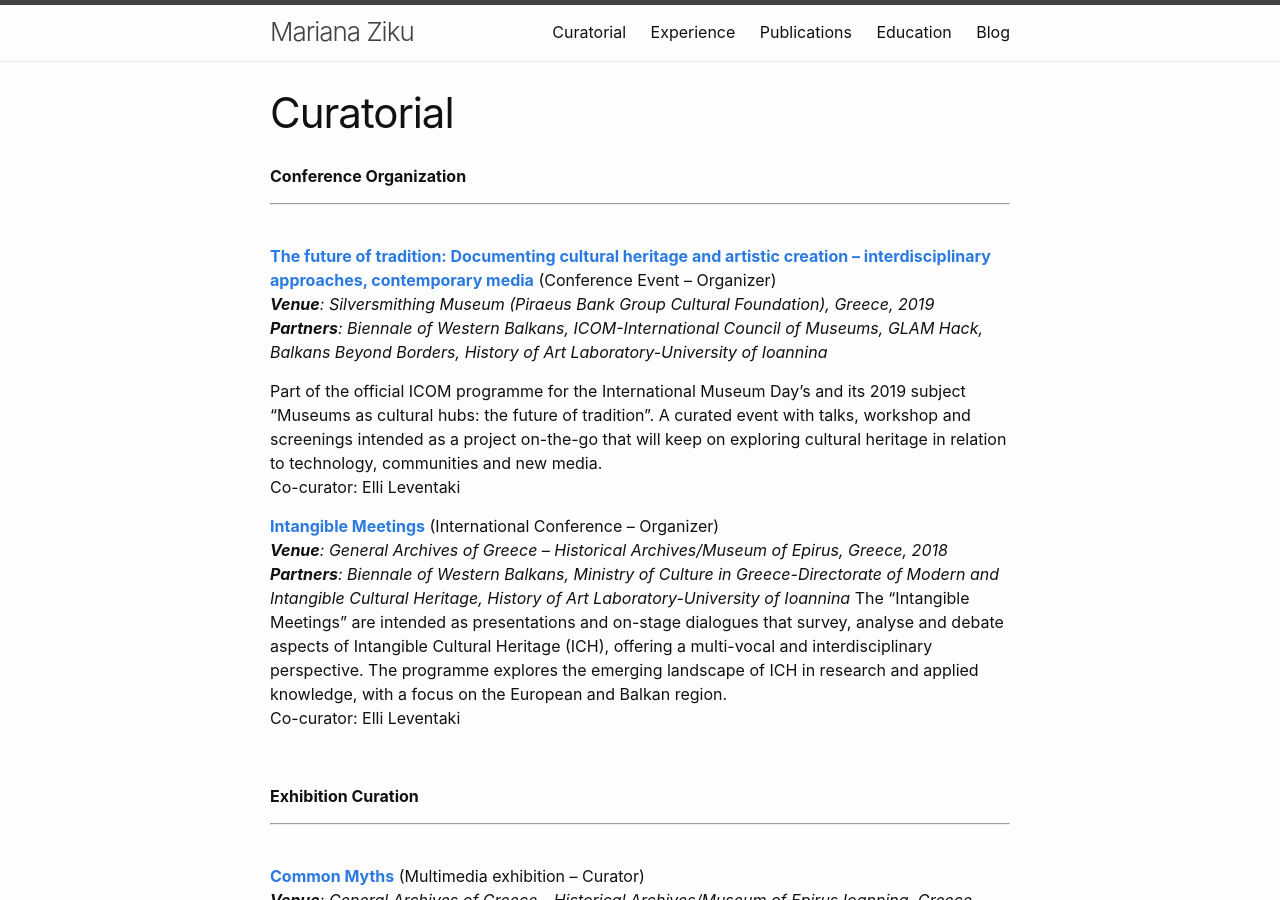
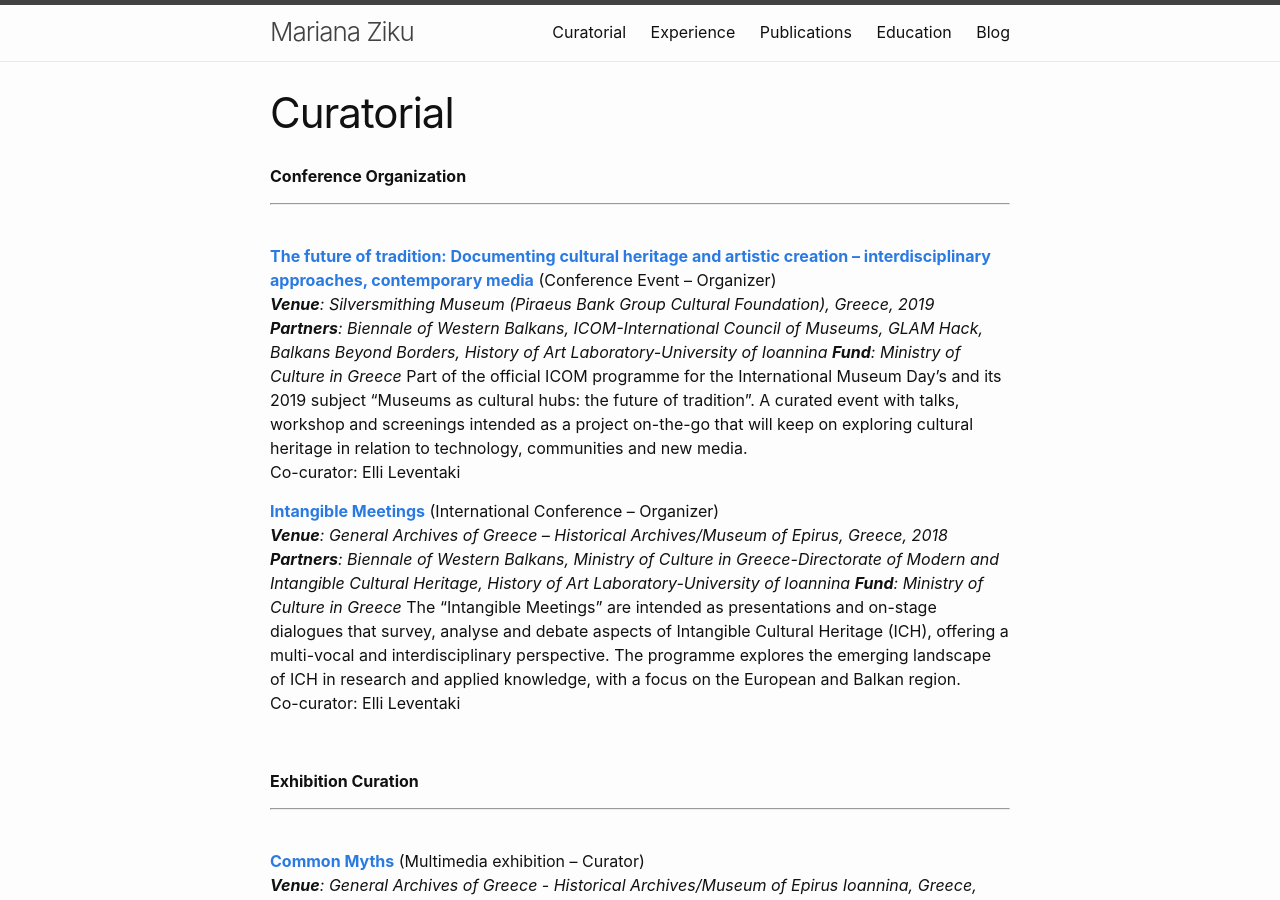
Before and after one commit to mziku/mziku.github.io, a Jekyll site: the page built from curatorial.md, in a window 1280 px wide and 900 px high. Built offline with Jekyll 4.4.1, drawn with Linux system fonts in a browser that asks for light colours.

Commit message:
Update curatorial.md

```diff
--- a/curatorial.md
+++ b/curatorial.md
@@ -14,13 +14,14 @@
 [**The future of tradition: Documenting cultural heritage and artistic creation – interdisciplinary approaches, contemporary media**](https://bowb.org/icombowb-2019-en) (Conference Event – Organizer)
 *__Venue__: Silversmithing Museum (Piraeus Bank Group Cultural Foundation), Greece, 2019*
 *__Partners__: Biennale of Western Balkans, ICOM-International Council of Museums, GLAM Hack, Balkans Beyond Borders, History of Art Laboratory-University of Ioannina*
-
+*__Fund__: Ministry of Culture in Greece*
 Part of the official ICOM programme for the International Museum Day's and its 2019 subject "Museums as cultural hubs: the future of tradition". A curated event with talks, workshop and screenings intended as a project on-the-go that will keep on exploring cultural heritage in relation to technology, communities and new media.
 Co-curator: Elli Leventaki
 
 [**Intangible Meetings**](https://bowb.org/?p=6054) (International Conference – Organizer)
 *__Venue__: General Archives of Greece – Historical Archives/Museum of Epirus, Greece, 2018*
 *__Partners__: Biennale of Western Balkans, Ministry of Culture in Greece-Directorate of Modern and Intangible Cultural Heritage, History of Art Laboratory-University of Ioannina*
+*__Fund__: Ministry of Culture in Greece*
 The “Intangible Meetings” are intended as presentations and on-stage dialogues that survey, analyse and debate aspects of Intangible Cultural Heritage (ICH), offering a multi-vocal and interdisciplinary perspective. The programme explores the emerging landscape of ICH in research and applied knowledge, with a focus on the European and Balkan region.
 Co-curator: Elli Leventaki
 
```
